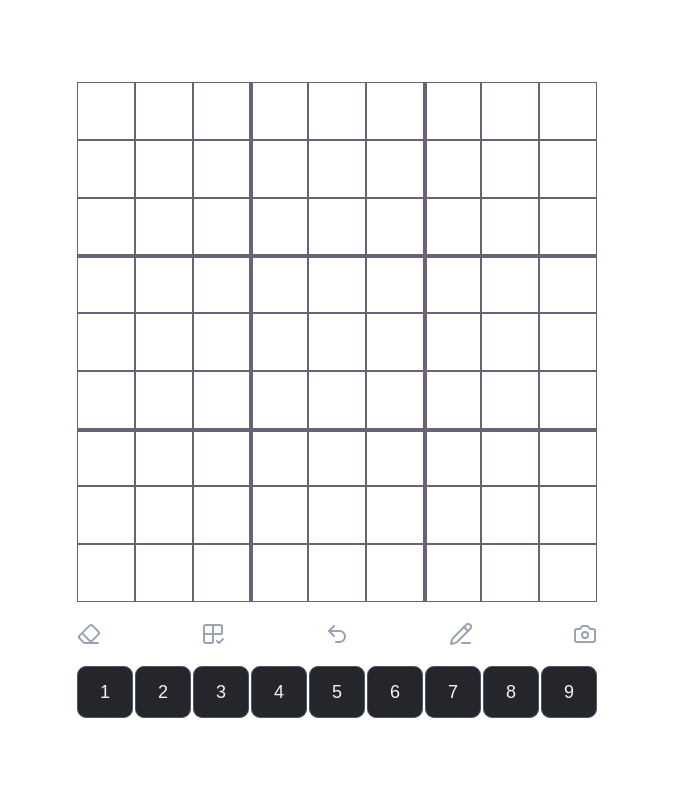
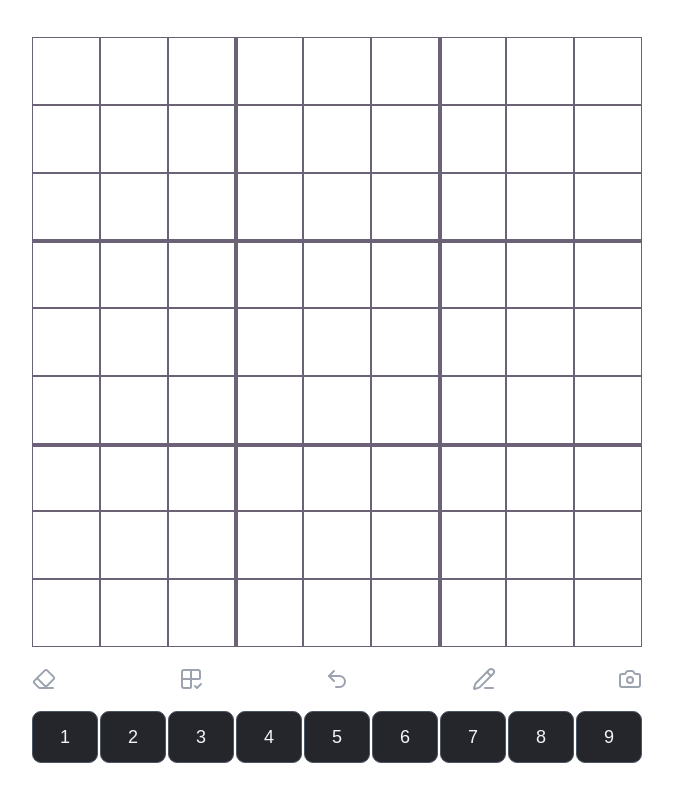
Before and after one commit to olikve02/Sudoku-Helper, a React (Vite) app: page / in a window 1280 px wide. Shown: the whole page, without its empty margins (303-976 px from the left). Built offline with nearby package versions, Linux system fonts and the light colour scheme.

Commit message:
style: changed board size

```diff
--- a/src/App.css
+++ b/src/App.css
@@ -61,6 +61,10 @@
 }
 
 .screen-container {
+  /* Brettet er så stort som mulig: hele bredden (minus en liten marg), men aldri
+     så høyt at knappene under havner utenfor skjermen, og aldri over 680 px */
+  --board-size: min(100vw - 12px, 100svh - 190px, 680px);
+
   display: flex;
   flex-direction: column;
   justify-content: center;
@@ -68,17 +72,19 @@
   gap: 12px;
   min-height: 100svh;
   box-sizing: border-box;
-  padding: 16px 8px;
+  padding: 16px 6px;
 }
 
 .board {
-  width: min(92vw, 520px);
+  width: var(--board-size);
   height: auto;
   aspect-ratio: 1 / 1;
+  /* Lar tall og kandidater skaleres etter brettets størrelse (cqw) */
+  container-type: inline-size;
 }
 
 .button-row {
-  width: min(92vw, 520px);
+  width: var(--board-size);
   display: grid;
   grid-template-columns: repeat(9, minmax(0, 1fr));
   gap: 2px;
@@ -149,7 +155,7 @@
 .icon-row{
   display: flex;
   justify-content: space-between;
-  width: min(92vw, 520px);
+  width: var(--board-size);
   padding-top: 20px;
 }
 
@@ -176,12 +182,13 @@
   min-width: 0;
   min-height: 0;
   overflow: hidden;
-  font-size: clamp(0.45rem, 1.8vw, 0.8rem);
+  /* 1cqw = 1 % av brettets bredde */
+  font-size: 2.6cqw;
   line-height: 1;
 }
 
 .sudoku-value {
-  font-size: clamp(1.2rem, 5vw, 2rem);
+  font-size: 6.5cqw;
 }
 
 /* Normal icon */
```
